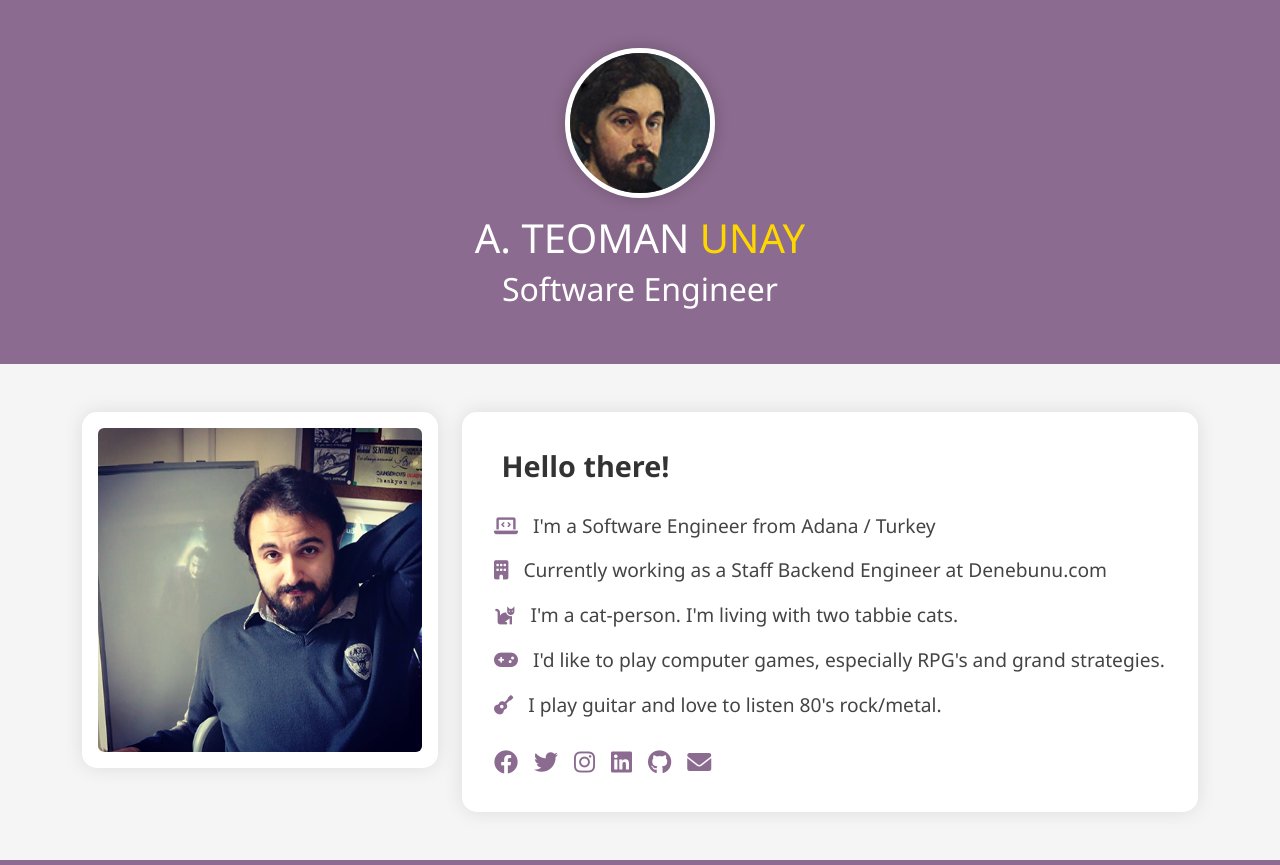
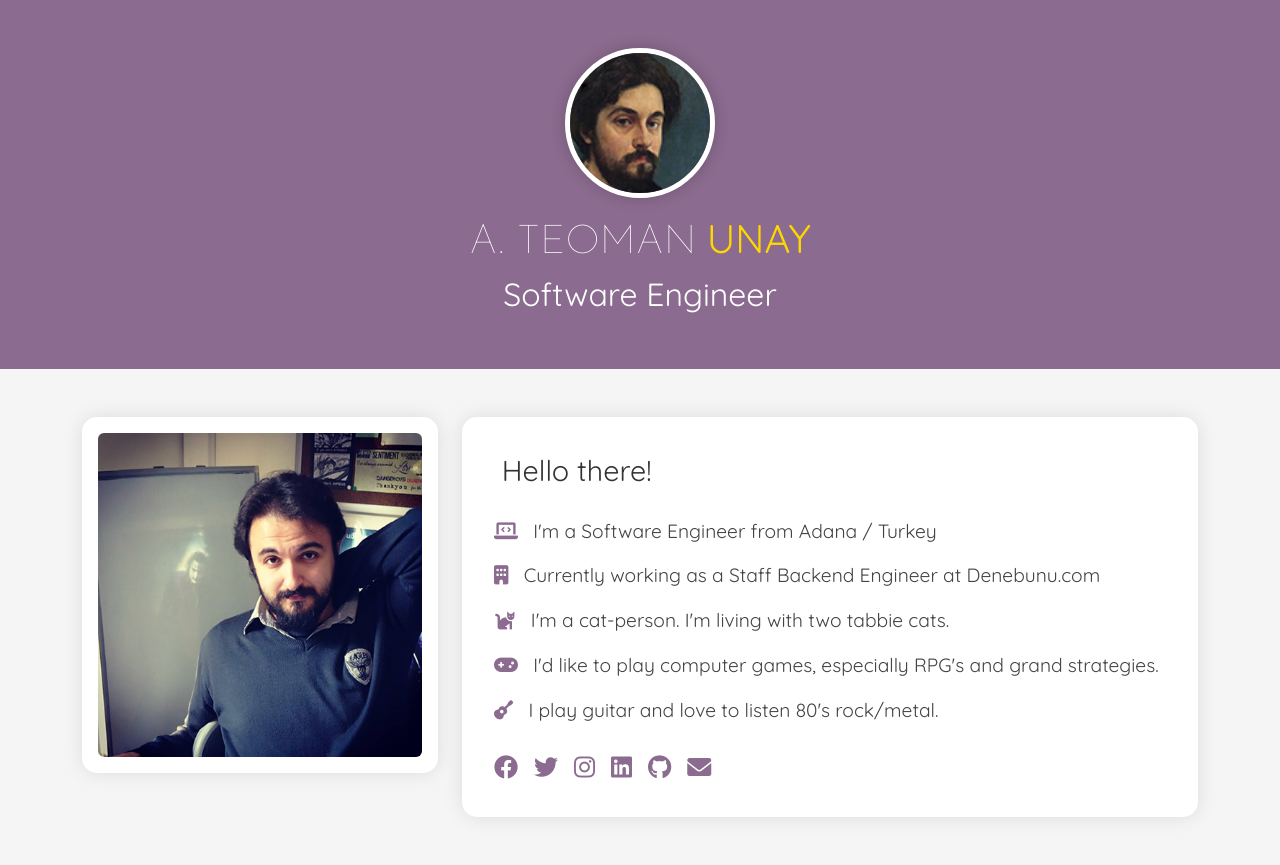
Before and after one commit to dhargan/tunay-django, a Django app: page / in a window 1280 px wide. Run offline with Django 5.2, Linux system fonts and the light colour scheme.

Commit message:
Add custom fonts for enhanced typography in index.html
Integrated "Josefin Sans" and "Quicksand" fonts for improved textual styling. Updated HTML to apply new font styles and adjusted CSS to define font-family classes for consistent usage.

```diff
--- a/tunay/home/static/css/style.css
+++ b/tunay/home/static/css/style.css
@@ -76,3 +76,18 @@ body {
         padding: 1rem;
     }
 }
+
+
+.josefin-sans-txt {
+  font-family: "Josefin Sans", sans-serif;
+  font-optical-sizing: auto;
+  font-weight: 100;
+  font-style: normal;
+}
+
+.quicksand-txt {
+  font-family: "Quicksand", sans-serif;
+  font-optical-sizing: auto;
+  font-weight: 400;
+  font-style: normal;
+}
--- a/tunay/home/templates/index.html
+++ b/tunay/home/templates/index.html
@@ -9,13 +9,16 @@
     <link href="https://cdn.jsdelivr.net/npm/bootstrap@5.3.0/dist/css/bootstrap.min.css" rel="stylesheet">
     <link rel="stylesheet" href="https://cdnjs.cloudflare.com/ajax/libs/font-awesome/6.0.0/css/all.min.css">
     <link rel="stylesheet" href="{% static 'css/style.css' %}">
+    <link rel="preconnect" href="https://fonts.googleapis.com">
+    <link rel="preconnect" href="https://fonts.gstatic.com" crossorigin>
+    <link href="https://fonts.googleapis.com/css2?family=Josefin+Sans:wght@100;400;700&family=Quicksand:wght@300..700&display=swap" rel="stylesheet">
 </head>
 <body>
     <div class="header-banner">
         <div class="container text-center py-5">
             <img src="{% static 'img/logo.png' %}" alt="Profile" class="profile-image rounded-circle">
-            <h1 class="mt-3 text-white">A. TEOMAN <span class="highlight">UNAY</span></h1>
-            <h2 class="text-white">Software Engineer</h2>
+            <h1 class="mt-3 text-white"><span class="josefin-sans-txt">A. TEOMAN</span> <span class="highlight quicksand-txt">UNAY</span></h1>
+            <h2 class="text-white quicksand-txt">Software Engineer</h2>
         </div>
     </div>
 
@@ -28,25 +31,25 @@
             </div>
             <div class="col-md-8">
                 <div class="info-section">
-                    <p class="greeting"><i class="fas fa-hand-wave"></i> Hello there!</p>
+                    <p class="greeting quicksand-txt"><i class="fas fa-hand-wave"></i> Hello there!</p>
 
-                    <p class="info-item">
+                    <p class="info-item quicksand-txt">
                         <i class="fas fa-laptop-code"></i> I'm a Software Engineer from Adana / Turkey
                     </p>
 
-                    <p class="info-item">
+                    <p class="info-item quicksand-txt">
                         <i class="fas fa-building"></i> Currently working as a Staff Backend Engineer at Denebunu.com
                     </p>
 
-                    <p class="info-item">
+                    <p class="info-item quicksand-txt">
                         <i class="fas fa-cat"></i> I'm a cat-person. I'm living with two tabbie cats.
                     </p>
 
-                    <p class="info-item">
+                    <p class="info-item quicksand-txt">
                         <i class="fas fa-gamepad"></i> I'd like to play computer games, especially RPG's and grand strategies.
                     </p>
 
-                    <p class="info-item">
+                    <p class="info-item quicksand-txt">
                         <i class="fas fa-guitar"></i> I play guitar and love to listen 80's rock/metal.
                     </p>
 
```
